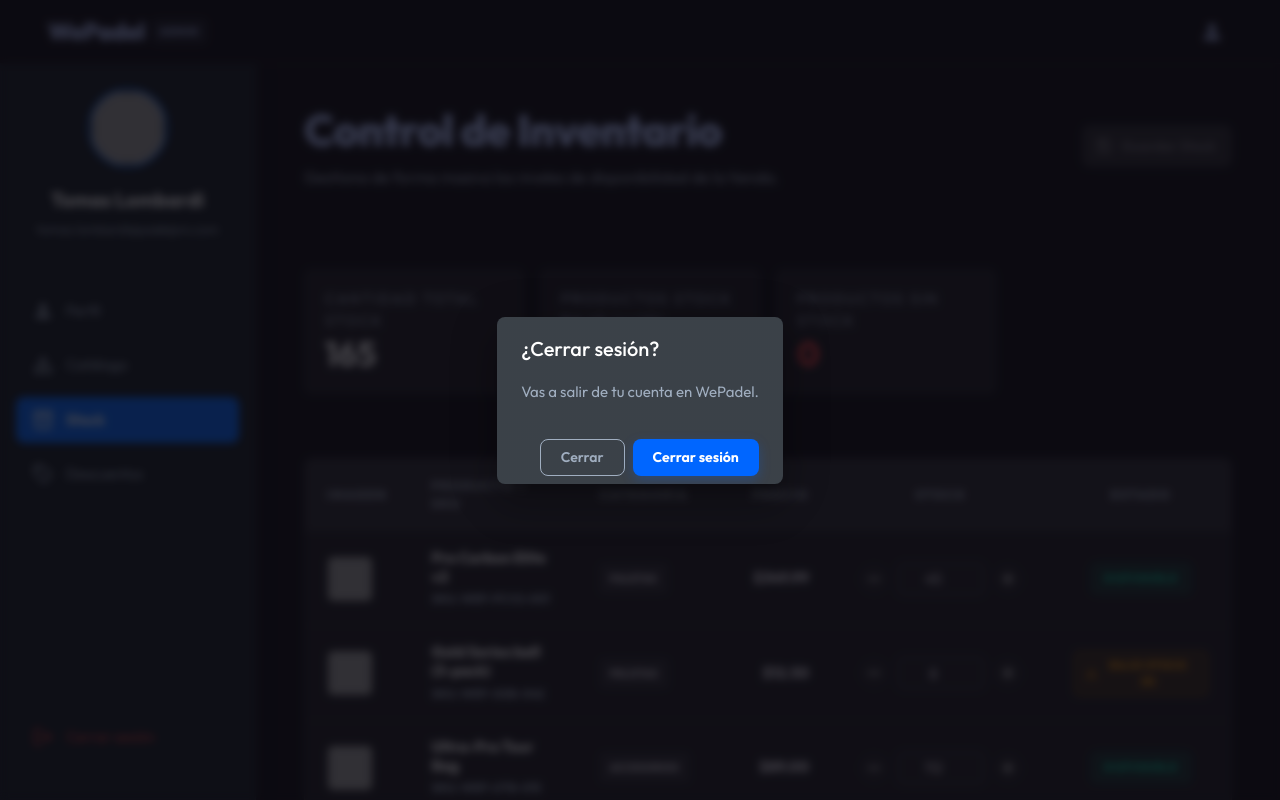
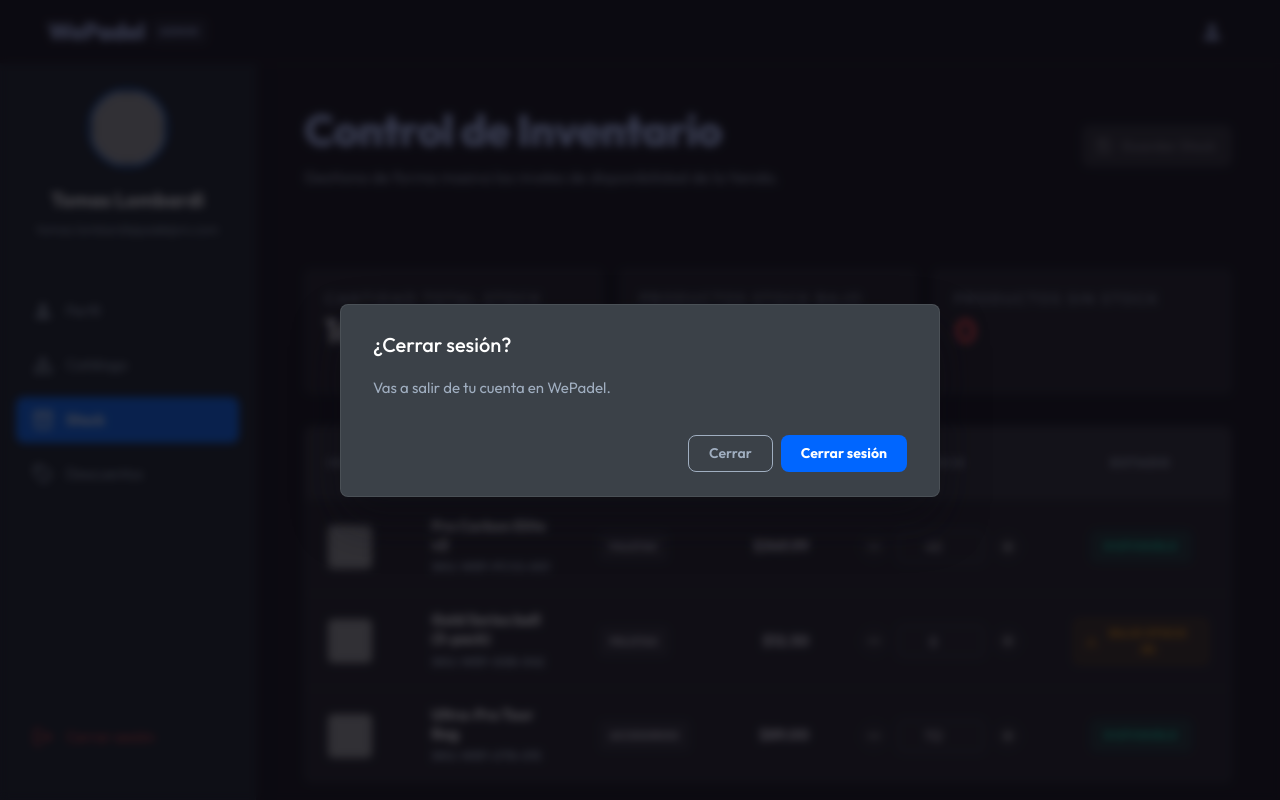
Before and after one commit to luchogabutti/wepadel-front, a React (Vite) app: page /admin/stock in a window 1280 px wide. Both pictures are taken after a click on the button "Cerrar sesión". Shown: the top 800 px of the page. Built offline with nearby package versions, Linux system fonts and the light colour scheme; grey boxes are pictures that could not be loaded.

Commit message:
last fixes

```diff
--- a/src/components/admin/catalog/AdminCatalogSection/AdminCatalogSection.jsx
+++ b/src/components/admin/catalog/AdminCatalogSection/AdminCatalogSection.jsx
@@ -27,9 +27,8 @@ export const AdminCatalogSection = ({
   })
 
   const totalProducts = products.length
-  const lowStockProducts = products.filter((product) => product.stock <= 10).length
   const activeProducts = products.filter((product) => product.enabled).length
-  const categoriesCount = new Set(products.map((product) => product.category)).size
+  const categoriesCount = products.map((product) => product.category).length
 
   const catalogStats = [
     {
@@ -37,12 +36,6 @@ export const AdminCatalogSection = ({
       label: 'TOTAL PRODUCTOS',
       value: totalProducts,
       variant: 'default',
-    },
-    {
-      id: 'low-stock-products',
-      label: 'STOCK BAJO',
-      value: lowStockProducts,
-      variant: 'danger',
     },
     {
       id: 'active-products',
--- a/src/components/admin/discount/AdminDiscountsSection/AdminDiscountsSection.jsx
+++ b/src/components/admin/discount/AdminDiscountsSection/AdminDiscountsSection.jsx
@@ -114,7 +114,7 @@ export const AdminDiscountsSection = ({
         </Button>
       }
     >
-      <AdminStatsGrid stats={stats} spaced />
+      <AdminStatsGrid stats={stats} />
 
       <AdminTableCard>
         <table className="admin-products-table">
--- a/src/components/admin/shared/AdminStatsGrid/AdminStatsGrid.jsx
+++ b/src/components/admin/shared/AdminStatsGrid/AdminStatsGrid.jsx
@@ -1,8 +1,22 @@
 import { Box, Typography } from '@mui/material';
 import '../styles.scss';
 
-export const AdminStatsGrid = ({ stats = [], spaced = false }) => (
-  <Box className={`admin-stats-grid${spaced ? ' admin-stats-grid--spaced' : ''}`}>
+export const AdminStatsGrid = ({ stats = [] }) => {
+  const columnCount = Math.max(stats.length, 1);
+
+  return (
+    <Box
+      className="admin-stats-grid"
+      sx={{
+        gridTemplateColumns: `repeat(${columnCount}, minmax(0, 1fr))`,
+        '@media (max-width: 1100px)': {
+          gridTemplateColumns: `repeat(${Math.min(columnCount, 2)}, minmax(0, 1fr))`,
+        },
+        '@media (max-width: 700px)': {
+          gridTemplateColumns: '1fr',
+        },
+      }}
+    >
       {stats.map((stat) => (
         <Box key={stat.id} className="admin-stat-card">
           <Typography className="admin-stat-label">{stat.label}</Typography>
@@ -13,3 +27,4 @@ export const AdminStatsGrid = ({ stats = [], spaced = false }) => (
       ))}
     </Box>
   );
+};
--- a/src/components/admin/shared/styles.scss
+++ b/src/components/admin/shared/styles.scss
@@ -6,16 +6,7 @@
 
 .admin-stats-grid {
   display: grid;
-  grid-template-columns: repeat(4, minmax(0, 1fr));
   gap: 16px;
-
-  @media (max-width: 1100px) {
-    grid-template-columns: repeat(2, minmax(0, 1fr));
-  }
-
-  @media (max-width: 700px) {
-    grid-template-columns: 1fr;
-  }
 }
 
 .admin-stat-card {
--- a/src/components/admin/stock/AdminStockSection/AdminStockSection.jsx
+++ b/src/components/admin/stock/AdminStockSection/AdminStockSection.jsx
@@ -133,7 +133,7 @@ export const AdminStockSection = ({
         </>
       }
     >
-      <AdminStatsGrid stats={stats} spaced />
+      <AdminStatsGrid stats={stats} />
 
       <AdminTableCard>
         <table className="admin-products-table">
--- a/src/components/admin/styles.scss
+++ b/src/components/admin/styles.scss
@@ -1,10 +1,6 @@
 .admin-main-inner {
   width: 100%;
   max-width: 1320px;
-}
-
-.admin-stats-grid--spaced {
-  margin-bottom: 32px;
 }
 
 .admin-catalog-toolbar {
--- a/src/components/general/ConfirmationDialog/ConfirmationDialog.jsx
+++ b/src/components/general/ConfirmationDialog/ConfirmationDialog.jsx
@@ -33,7 +33,16 @@ export const ConfirmationDialog = ({
       open={open}
       onClose={onClose}
       className={`confirmation-dialog-root${center ? ' confirmation-dialog--centered' : ''}`}
-      PaperProps={{ className: 'confirmation-dialog-paper' }}
+      slotProps={{
+        paper: {
+          className: 'confirmation-dialog-paper',
+          sx: {
+            outline: 'none',
+            '&:focus': { outline: 'none', boxShadow: '0 24px 48px color-mix(in srgb, var(--mui-palette-background-default) 45%, transparent)' },
+            '&:focus-visible': { outline: 'none', boxShadow: '0 24px 48px color-mix(in srgb, var(--mui-palette-background-default) 45%, transparent)' },
+          },
+        },
+      }}
       aria-labelledby="confirmation-dialog-title"
       aria-describedby={subtitle ? 'confirmation-dialog-description' : undefined}
     >
@@ -69,8 +78,17 @@ export const ConfirmationDialog = ({
         <Button
           variant="contained"
           color={confirmColor}
+          disableElevation
+          disableFocusRipple
           onClick={handleConfirm}
           className="confirmation-dialog-confirm"
+          sx={{
+            boxShadow: 'none',
+            outline: 'none',
+            '&:hover': { boxShadow: 'none' },
+            '&:focus': { boxShadow: 'none', outline: 'none' },
+            '&.Mui-focusVisible': { boxShadow: 'none', outline: 'none' },
+          }}
         >
           {confirmLabel}
         </Button>
--- a/src/components/general/ConfirmationDialog/styles.scss
+++ b/src/components/general/ConfirmationDialog/styles.scss
@@ -2,6 +2,16 @@
   .MuiBackdrop-root {
     background-color: color-mix(in srgb, var(--mui-palette-background-default) 75%, transparent);
     backdrop-filter: blur(4px);
+  }
+
+  .MuiDialog-paper,
+  .confirmation-dialog-paper {
+    outline: none !important;
+
+    &:focus,
+    &:focus-visible {
+      outline: none !important;
+    }
   }
 
   &.confirmation-dialog--centered {
@@ -47,9 +57,16 @@
   padding: 8px 8px 16px;
   max-width: 420px;
   width: calc(100% - 32px);
-  box-shadow: 0 24px 48px color-mix(in srgb, var(--mui-palette-background-default) 45%, transparent);
+  box-shadow: 0 24px 48px color-mix(in srgb, var(--mui-palette-background-default) 45%, transparent) !important;
   position: relative;
   overflow: hidden;
+  outline: none !important;
+
+  &:focus,
+  &:focus-visible {
+    outline: none !important;
+    box-shadow: 0 24px 48px color-mix(in srgb, var(--mui-palette-background-default) 45%, transparent) !important;
+  }
 }
 
 .confirmation-dialog-icon-container {
@@ -120,13 +137,9 @@
     }
   }
 
-  .confirmation-dialog-confirm {
+  .confirmation-dialog-confirm.MuiButton-root {
     padding-left: 20px;
     padding-right: 20px;
-    box-shadow: 0 4px 12px color-mix(in srgb, var(--mui-palette-primary-main) 25%, transparent);
-
-    &.MuiButton-containedError {
-      box-shadow: 0 4px 12px color-mix(in srgb, var(--mui-palette-error-main) 25%, transparent);
-    }
+    box-shadow: none;
   }
 }
```
Lines whose indentation alone changed are shown as unchanged.
